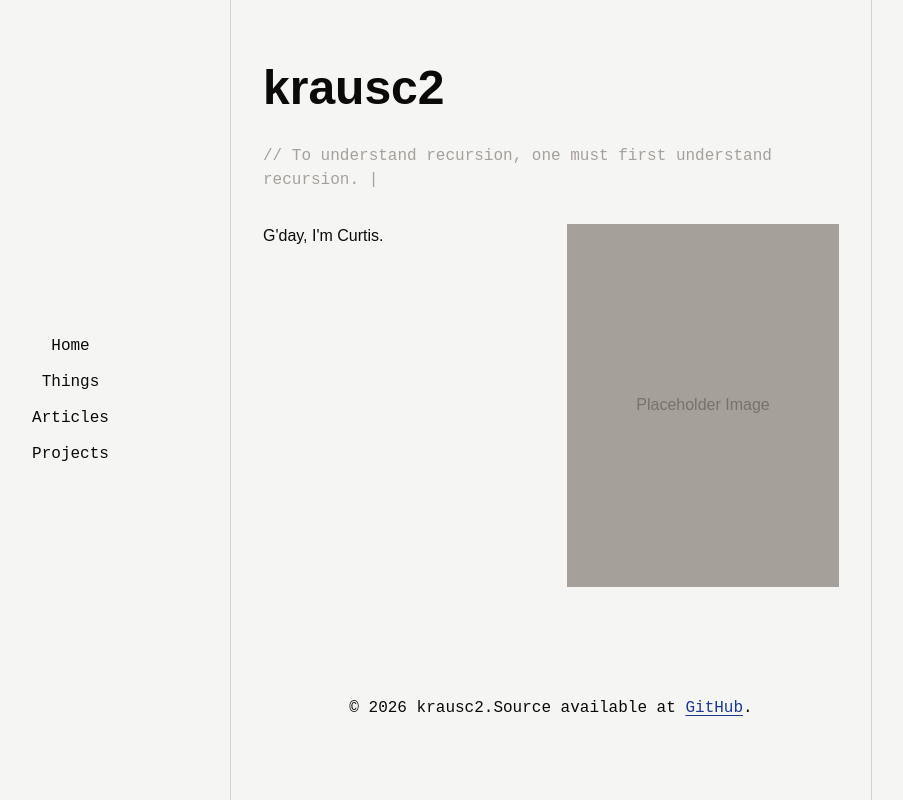
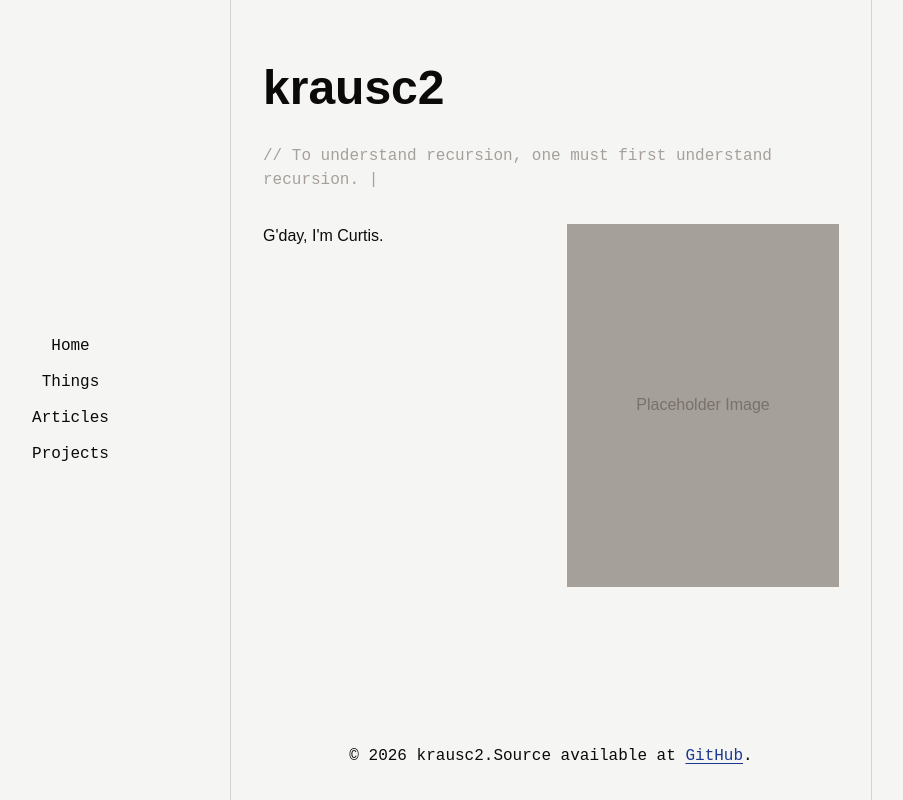
Before and after one commit to krausc2/kc2.dev, a SvelteKit app: page / in a window 1280 px wide. Shown: the whole page, without its empty margins (89-992 px from the left). Built offline with nearby package versions, Linux system fonts and the light colour scheme.

Commit message:
fix: adjust formatting for footer

```diff
--- a/src/routes/+layout.svelte
+++ b/src/routes/+layout.svelte
@@ -54,10 +54,10 @@
 	</aside>
 
 	<!-- Main Content -->
-	<main class="col-span-2 flex h-full flex-col px-8 pt-16 pb-16">
+	<main class="col-span-2 flex h-full flex-col px-8 pt-16">
 		{@render children()}
 
-		<footer class="mt-auto p-4 text-center font-mono">
+		<footer class="mt-auto pt-16 pb-8 text-center font-mono">
 			<p>
 				© 2026 krausc2.<span class="hidden lg:inline">
 					Source available at <a
```
